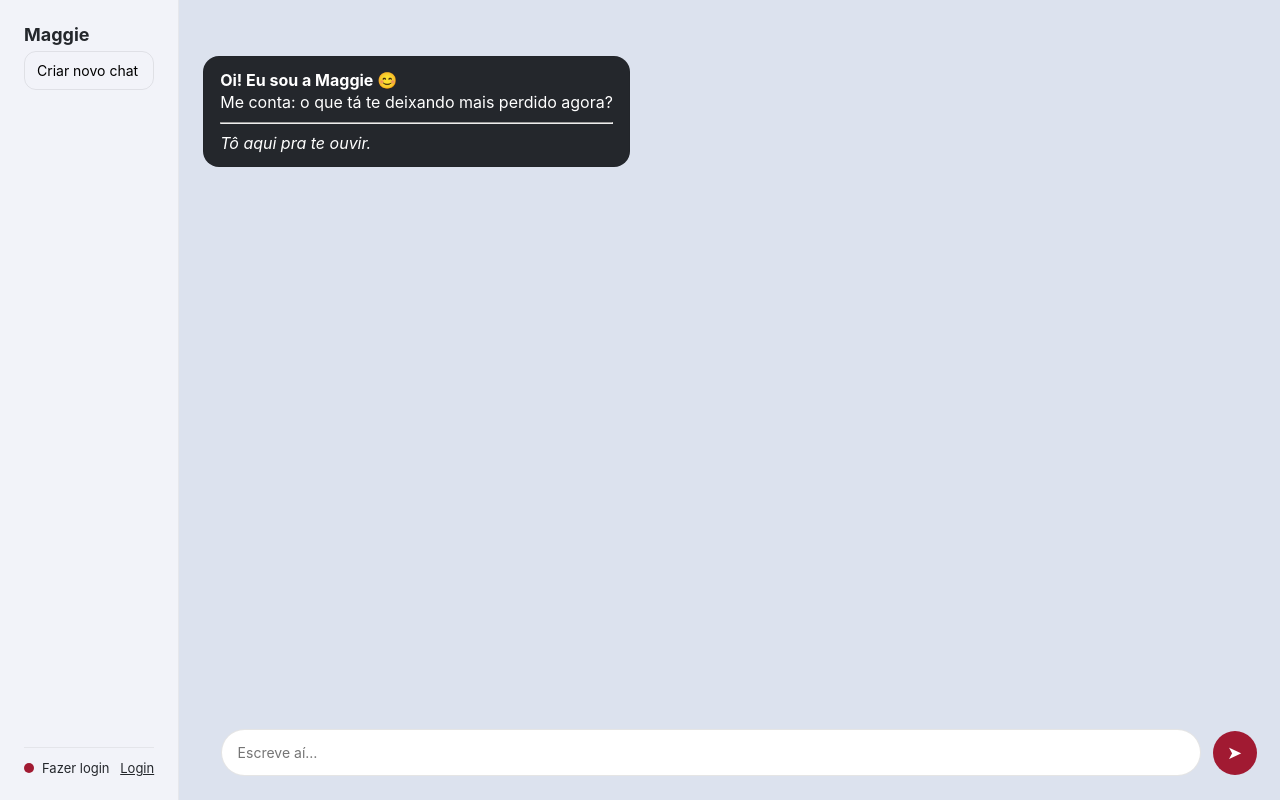
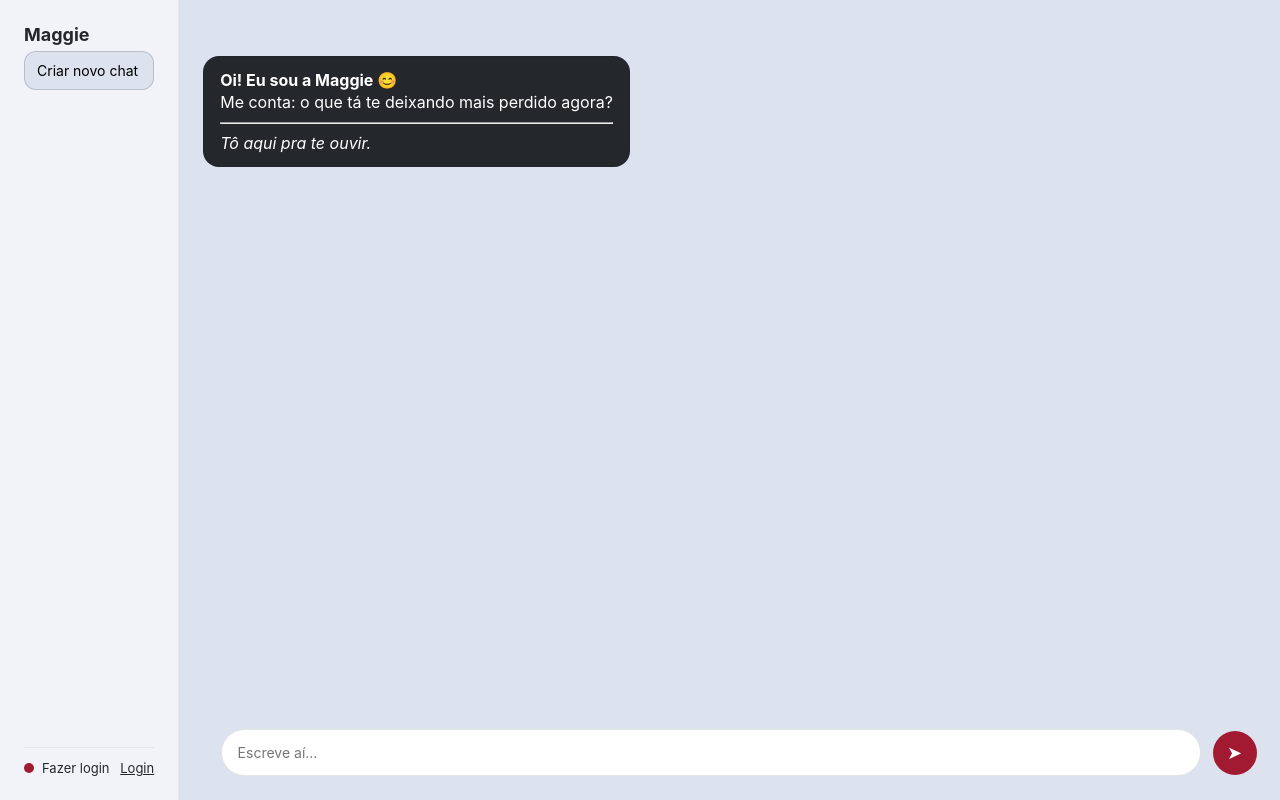
Before and after one commit to Kick-r/iaoc, a Flask app: page / in a window 1280 px wide. Run offline with Flask 3, Linux system fonts and the light colour scheme.

Commit message:
mudando coloração

```diff
--- a/templates/index.html
+++ b/templates/index.html
@@ -48,15 +48,18 @@
             width: 100%;
             padding: 10px 12px;
             border-radius: 12px;
-            border: 1px solid rgba(0, 0, 0, 0.08);
-            background: transparent;
+            border: 1px solid rgba(0, 0, 0, 0.16);
+            background: var(--bg);
             cursor: pointer;
             text-align: left;
             font-size: 14px;
+            transition: all 0.2s;
         }
 
         .new-chat-btn:hover {
-            border-color: rgba(0, 0, 0, 0.16);
+            border-color: rgba(0, 0, 0, 0.32);
+            background-color: var(--ver);
+            color: white;
         }
 
         /* NOVO: lista de chats */
```
